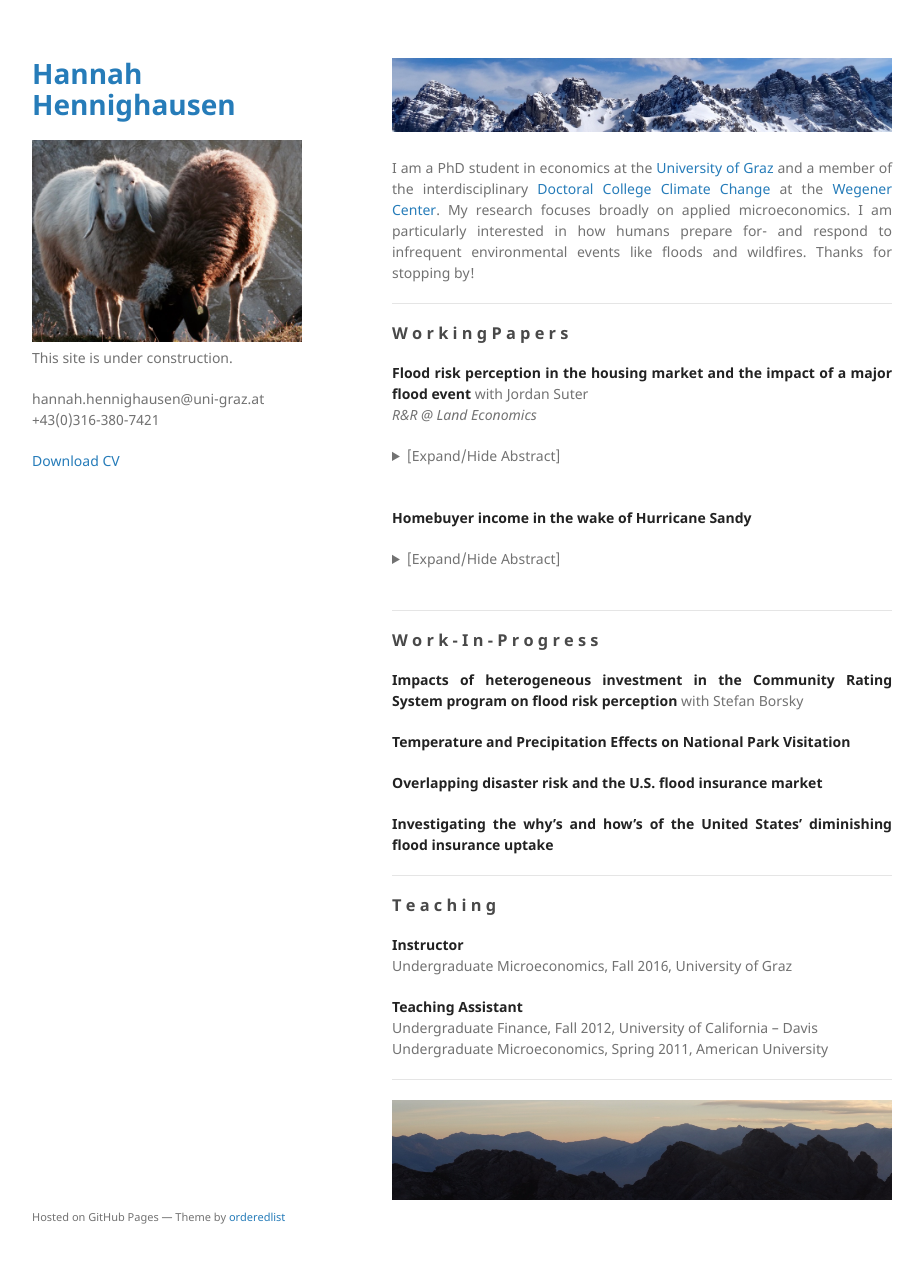
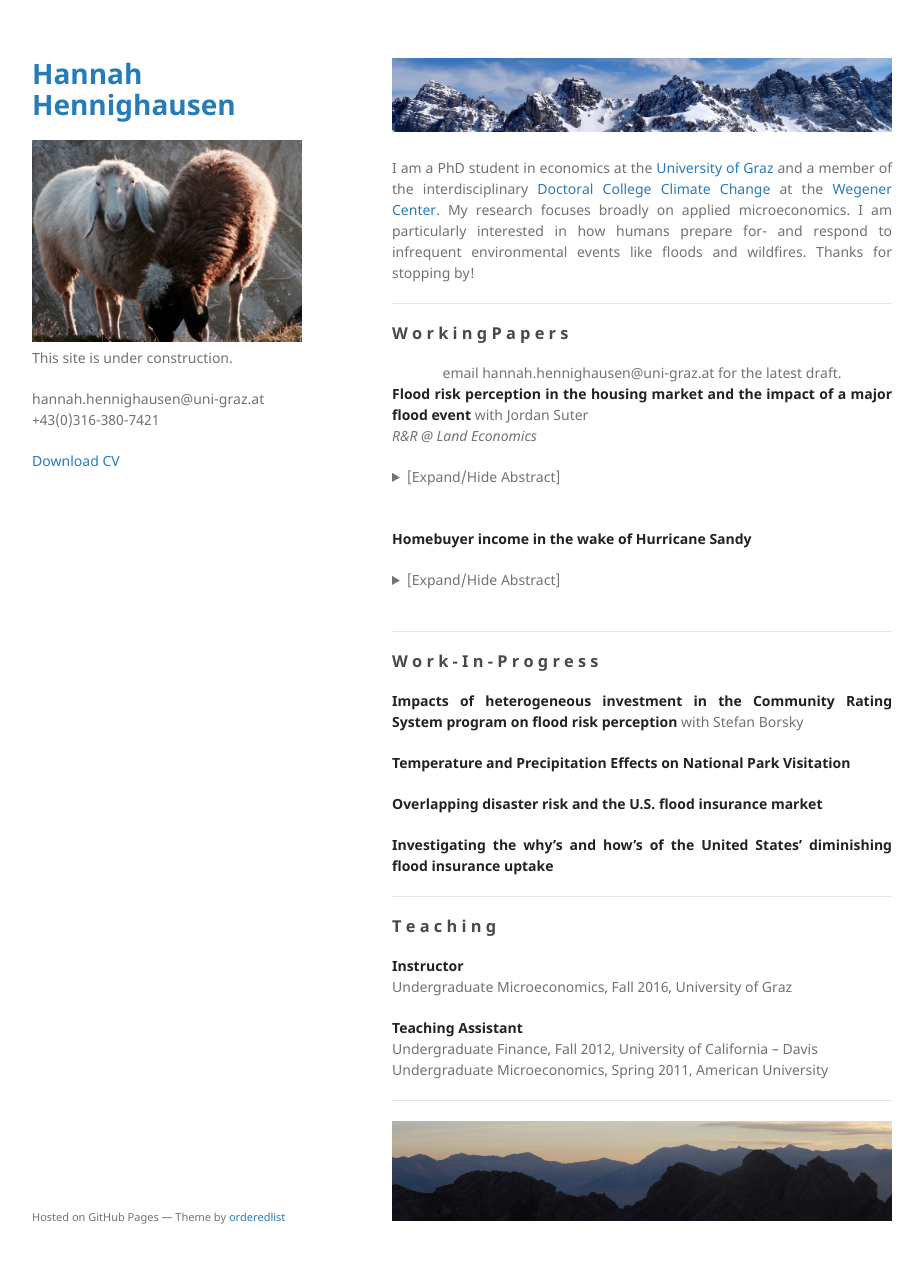
Before and after one commit to hannahhennighausen/hannahhennighausen.github.io, a Jekyll site: the page built from index.md, in a window 1280 px wide and 1296 px high. Shown: the top 1263 px of the window, without its empty margins (178-1102 px from the left). Built offline with Jekyll 4.4.1, drawn with Linux system fonts in a browser that asks for light colours.

Commit message:
Update index.md

```diff
--- a/index.md
+++ b/index.md
@@ -13,6 +13,8 @@ I am a PhD student in economics at the [University of Graz](https://volkswirtsch
 * * *
 
 ### W o r k i n g   P a p e r s
+
+<center>email hannah.hennighausen@uni-graz.at for the latest draft.</center>
 
 **Flood risk perception in the housing market and the impact of a major flood event** with Jordan Suter <br />
 _R&R @ Land Economics_
```
